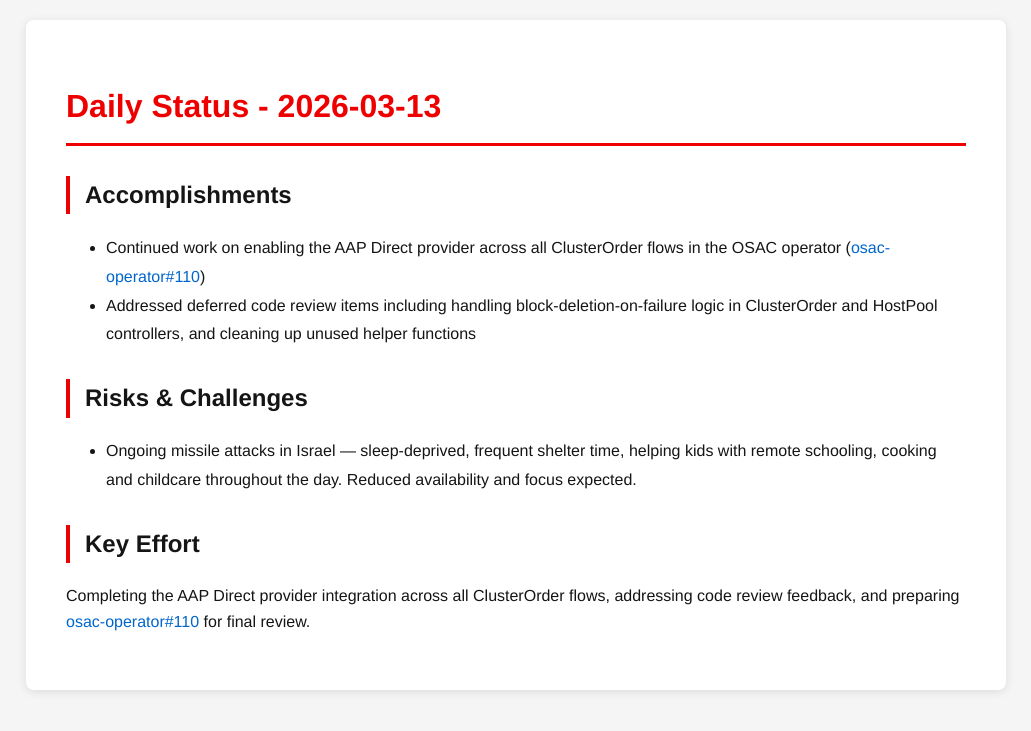
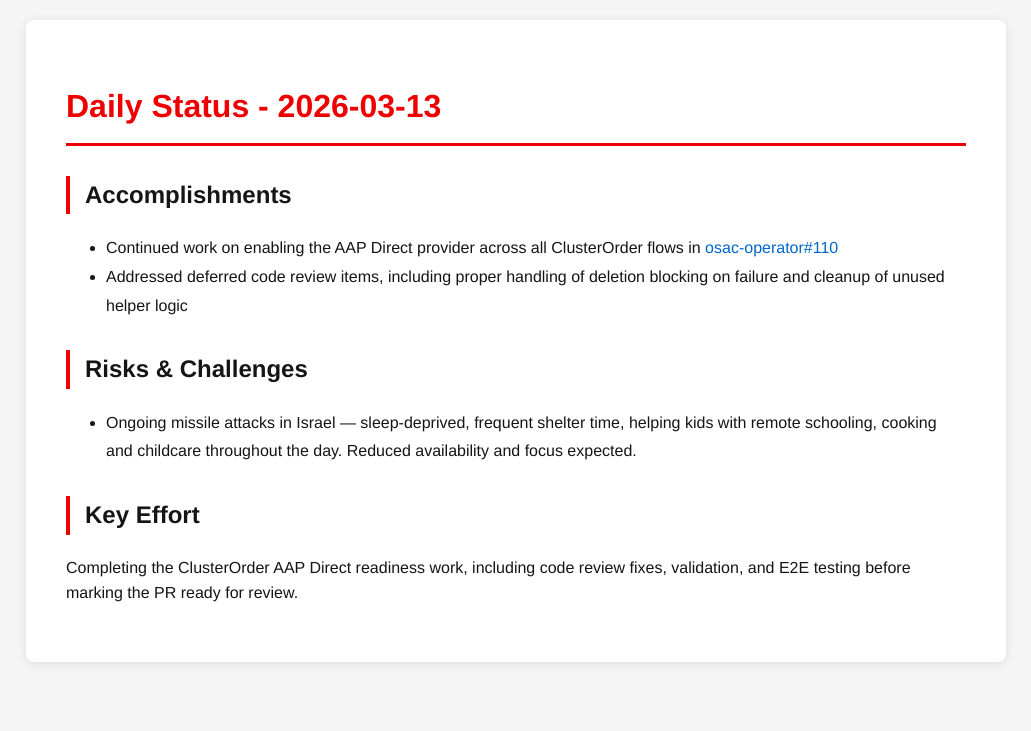
Before and after one commit to tzvatot/daily-status, a Jekyll site: the page built from 2026-03-13.md, in a window 1280 px wide. Shown: the top 731 px of the page, without its empty margins (124-1155 px from the left). Built offline with Jekyll 4.4.1, drawn with Linux system fonts in a browser that asks for light colours.

Commit message:
Daily status update - 2026-03-13

```diff
--- a/2026-03-13.md
+++ b/2026-03-13.md
@@ -7,11 +7,11 @@
 # Daily Status - 2026-03-13
 
 ## Accomplishments
-- Continued work on enabling the AAP Direct provider across all ClusterOrder flows in the OSAC operator ([osac-operator#110](https://github.com/osac-project/osac-operator/pull/110))
-- Addressed deferred code review items including handling block-deletion-on-failure logic in ClusterOrder and HostPool controllers, and cleaning up unused helper functions
+- Continued work on enabling the AAP Direct provider across all ClusterOrder flows in [osac-operator#110](https://github.com/osac-project/osac-operator/pull/110)
+- Addressed deferred code review items, including proper handling of deletion blocking on failure and cleanup of unused helper logic
 
 ## Risks & Challenges
 - Ongoing missile attacks in Israel — sleep-deprived, frequent shelter time, helping kids with remote schooling, cooking and childcare throughout the day. Reduced availability and focus expected.
 
 ## Key Effort
-Completing the AAP Direct provider integration across all ClusterOrder flows, addressing code review feedback, and preparing [osac-operator#110](https://github.com/osac-project/osac-operator/pull/110) for final review.
+Completing the ClusterOrder AAP Direct readiness work, including code review fixes, validation, and E2E testing before marking the PR ready for review.
```
